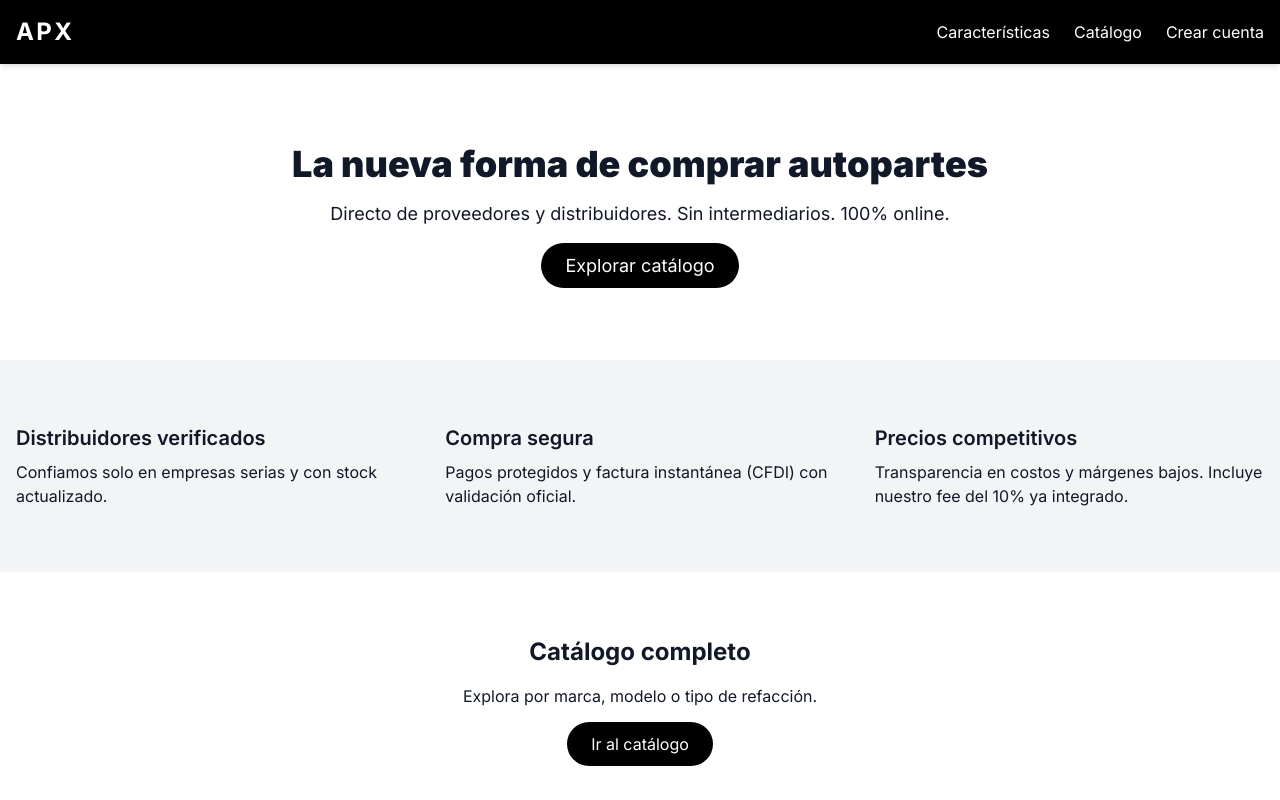
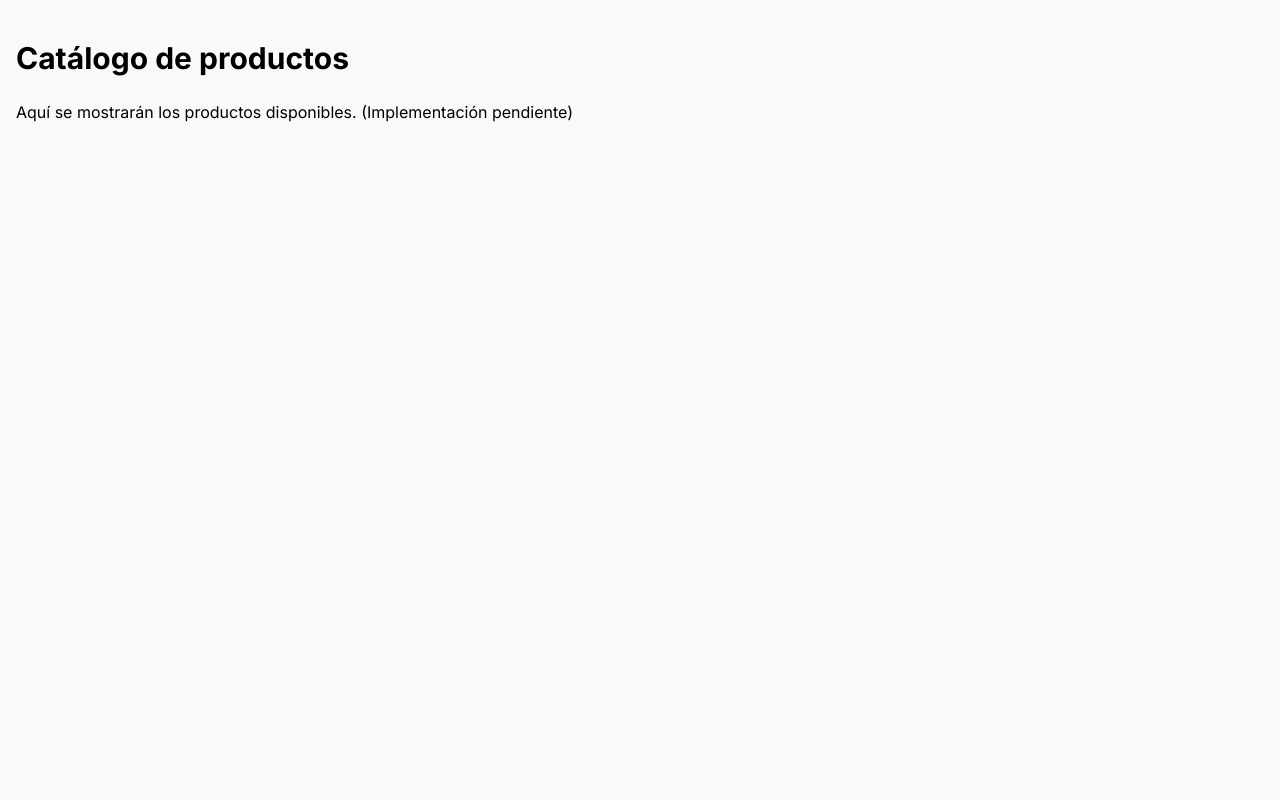
Before and after one commit to SERORN/APEX-Auto-2.0, a React (Vite) app: page /catalog in a window 1280 px wide. Shown: the top 800 px of the page. Built offline with nearby package versions, Linux system fonts and the light colour scheme.

Commit message:
t commit --no-edit && git push git push feat: navegación funcional con React Router y corrección de textos

```diff
--- a/App.tsx
+++ b/App.tsx
@@ -1,4 +1,5 @@
 import React from 'react';
+import { Link } from 'react-router-dom';
 
 const App = () => {
   return (
@@ -8,8 +9,8 @@ const App = () => {
           <h1 className="text-2xl font-bold tracking-widest">APX</h1>
           <nav className="space-x-6">
             <a href="#features" className="hover:text-gray-300">Características</a>
-            <a href="#catalog" className="hover:text-gray-300">Catálogo</a>
-            <a href="#signup" className="hover:text-gray-300">Crear cuenta</a>
+            <Link to="/catalog" className="hover:text-gray-300">Catálogo</Link>
+            <Link to="/signup" className="hover:text-gray-300">Crear cuenta</Link>
           </nav>
         </div>
       </header>
@@ -17,7 +18,7 @@ const App = () => {
       <main className="container mx-auto px-4 py-20 text-center">
         <h2 className="text-4xl font-extrabold mb-4">La nueva forma de comprar autopartes</h2>
         <p className="text-lg mb-6">Directo de proveedores y distribuidores. Sin intermediarios. 100% online.</p>
-        <a href="/signup" className="bg-black text-white px-6 py-3 rounded-full text-lg hover:bg-gray-800 transition">Explorar catálogo</a>
+        <Link to="/catalog" className="bg-black text-white px-6 py-3 rounded-full text-lg hover:bg-gray-800 transition">Explorar catálogo</Link>
       </main>
 
       <section id="features" className="bg-gray-100 py-16">
@@ -32,7 +33,7 @@ const App = () => {
           </div>
           <div>
             <h3 className="text-xl font-semibold mb-2">Precios competitivos</h3>
-            <p>Transparencia en costos y márgenes bajos. Incluye nuestro fee del 10% ya integrado.</p>
+            <p>Transparencia en costos y márgenes bajos.</p>
           </div>
         </div>
       </section>
@@ -40,13 +41,13 @@ const App = () => {
       <section id="catalog" className="py-16 text-center">
         <h3 className="text-2xl font-bold mb-4">Catálogo completo</h3>
         <p className="mb-6">Explora por marca, modelo o tipo de refacción.</p>
-        <a href="/home" className="bg-black text-white px-6 py-3 rounded-full hover:bg-gray-800 transition">Ir al catálogo</a>
+        <Link to="/catalog" className="bg-black text-white px-6 py-3 rounded-full hover:bg-gray-800 transition">Ir al catálogo</Link>
       </section>
 
       <section id="signup" className="bg-gray-200 py-16 text-center">
         <h3 className="text-2xl font-bold mb-4">¿Eres distribuidor?</h3>
         <p className="mb-6">Publica tus productos, recibe cotizaciones, vende al instante.</p>
-        <a href="/signup" className="bg-black text-white px-6 py-3 rounded-full hover:bg-gray-800 transition">Registrarse</a>
+        <Link to="/signup" className="bg-black text-white px-6 py-3 rounded-full hover:bg-gray-800 transition">Registrarse</Link>
       </section>
 
       <footer className="bg-black text-white py-4 text-center text-sm">
--- a/index.tsx
+++ b/index.tsx
@@ -1,7 +1,7 @@
 
 import React from 'react';
 import ReactDOM from 'react-dom/client';
-import App from './App';
+import AppRouter from './router';
 
 const rootElement = document.getElementById('root');
 if (!rootElement) {
@@ -11,6 +11,6 @@ if (!rootElement) {
 const root = ReactDOM.createRoot(rootElement);
 root.render(
   <React.StrictMode>
-    <App />
+    <AppRouter />
   </React.StrictMode>
 );
--- a/package.json
+++ b/package.json
@@ -10,12 +10,14 @@
   },
   "dependencies": {
     "react": "^19.1.0",
-    "react-dom": "^19.1.0"
+    "react-dom": "^19.1.0",
+    "react-router-dom": "^7.6.3"
   },
   "devDependencies": {
     "@types/node": "^22.14.0",
     "@types/react": "^19.1.8",
     "@types/react-dom": "^19.1.6",
+    "@types/react-router-dom": "^5.3.3",
     "typescript": "~5.7.2",
     "vite": "^6.2.0"
   }
--- /dev/null
+++ b/pages/CatalogView.tsx
@@ -0,0 +1,10 @@
+import React from 'react';
+
+const CatalogView = () => (
+  <div className="container mx-auto px-4 py-10">
+    <h2 className="text-3xl font-bold mb-6">Catálogo de productos</h2>
+    <p>Aquí se mostrarán los productos disponibles. (Implementación pendiente)</p>
+  </div>
+);
+
+export default CatalogView;
--- /dev/null
+++ b/pages/HomeView.tsx
@@ -0,0 +1,10 @@
+import React from 'react';
+
+const HomeView = () => (
+  <div className="container mx-auto px-4 py-10">
+    <h2 className="text-3xl font-bold mb-6">Bienvenido al Home</h2>
+    <p>Página principal de la aplicación. (Implementación pendiente)</p>
+  </div>
+);
+
+export default HomeView;
--- /dev/null
+++ b/pages/SignupView.tsx
@@ -0,0 +1,10 @@
+import React from 'react';
+
+const SignupView = () => (
+  <div className="container mx-auto px-4 py-10">
+    <h2 className="text-3xl font-bold mb-6">Registro de usuario</h2>
+    <p>Aquí irá el formulario de registro. (Implementación pendiente)</p>
+  </div>
+);
+
+export default SignupView;
--- /dev/null
+++ b/router.tsx
@@ -0,0 +1,19 @@
+import React from 'react';
+import { BrowserRouter as Router, Routes, Route } from 'react-router-dom';
+import App from './App';
+import CatalogView from './pages/CatalogView';
+import SignupView from './pages/SignupView';
+import HomeView from './pages/HomeView';
+
+const AppRouter = () => (
+  <Router>
+    <Routes>
+      <Route path="/" element={<App />} />
+      <Route path="/home" element={<HomeView />} />
+      <Route path="/catalog" element={<CatalogView />} />
+      <Route path="/signup" element={<SignupView />} />
+    </Routes>
+  </Router>
+);
+
+export default AppRouter;
```
Also changed, not shown: 3 other files (tests, documents, lock files or other folders).
